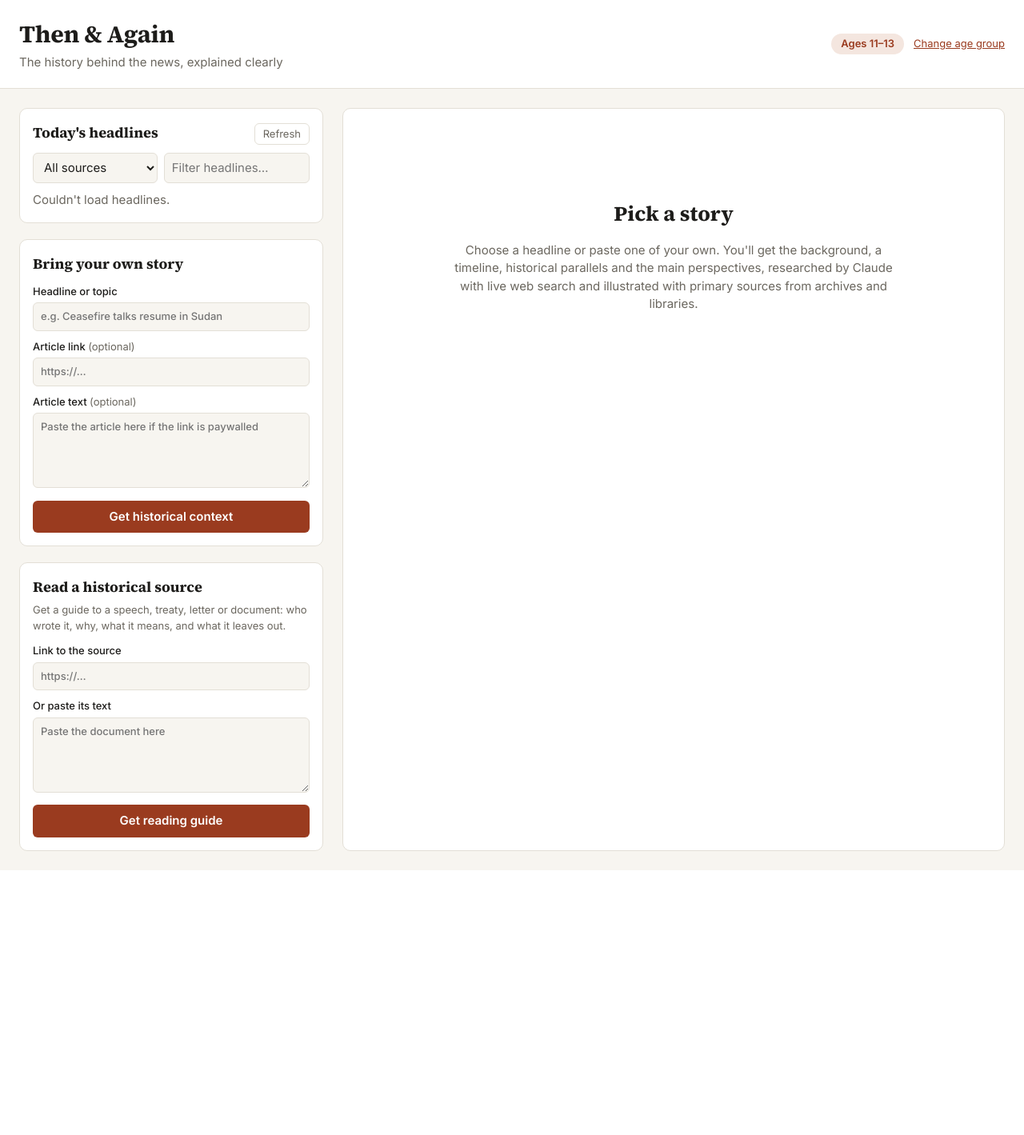
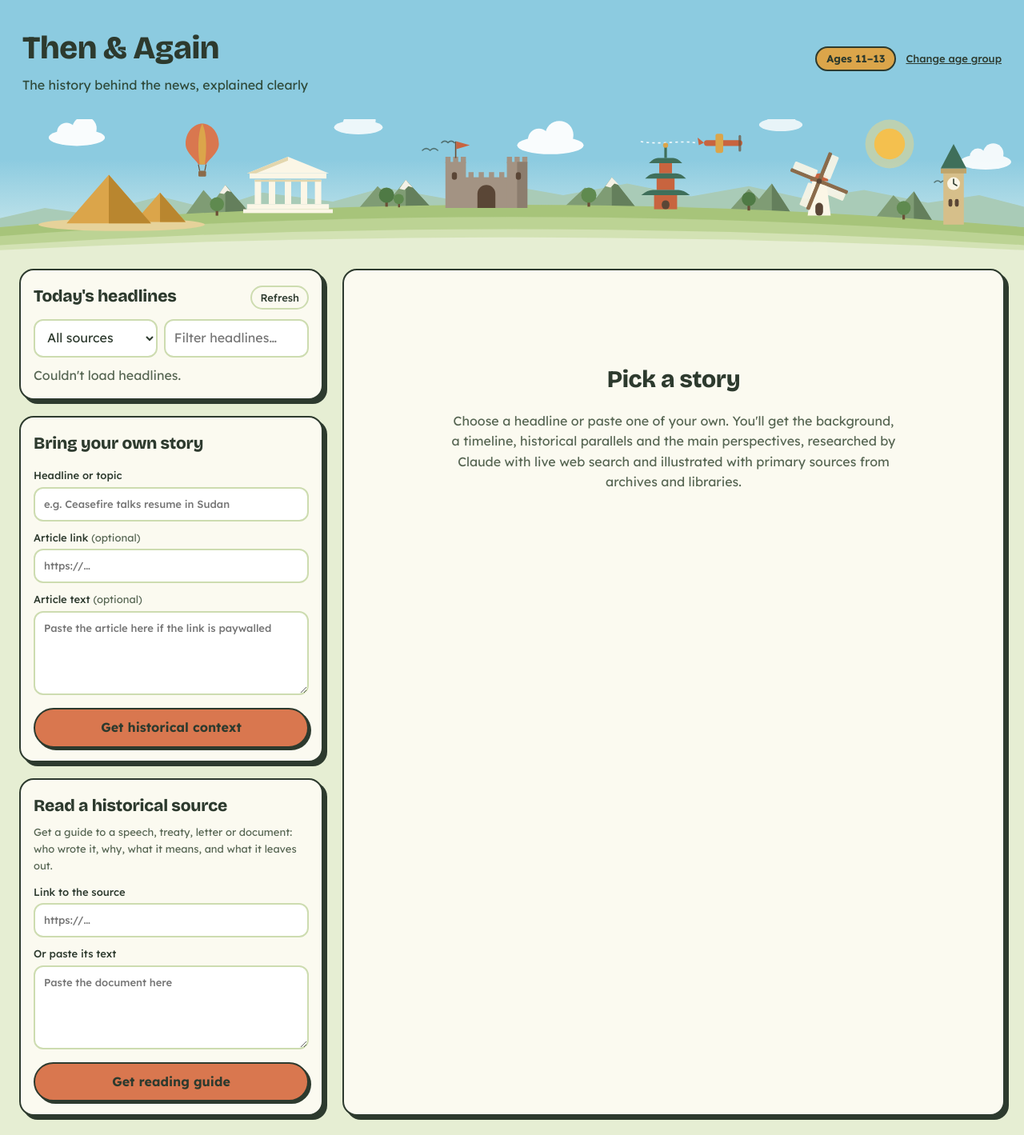
Before and after one commit to Arabella-B/Alubend-Internship, a Flask app: page /11-13 in a window 1280 px wide. Shown: the whole page at 80% size. Before the commit the page ends 1088 px from the top, so only its background shows below. Run offline with Flask 3, Linux system fonts and the light colour scheme; data that the repository does not hold is empty.

Commit message:
Give the 11-13 page its own earthy, illustrated design
A flat-illustrated history horizon (pyramids, a Greek temple, a castle,
a pagoda, a windmill and a clock tower under a daytime sky) runs across
the top and fades into a meadow-green page. Bold rounded type, outlined
cards, highlighter headings and a stepping-stone timeline make it
friendlier for younger readers without looking babyish. The styles load
only on the 11-13 page, so 13-17 and 18+ are unchanged.

Co-Authored-By: Claude Opus 5.5 <noreply@anthropic.com>

```diff
--- /dev/null
+++ b/static/kids.css
@@ -0,0 +1,245 @@
+/* Ages 11-13 theme. Loaded only on that page, on top of style.css.
+   Flat, storybook earth colours (forest green, terracotta, ochre, leaf green, sky blue on
+   parchment) with chunky outlines, offset "sticker" shadows and highlighter headings:
+   playful, but built for reading. */
+
+:root {
+  --bg: #e6eed3;  /* the meadow at the bottom of the banner */
+  --surface: #fbfaf0;
+  --text: #2d3a2e;
+  --muted: #566552;
+  --border: #cddcb0;
+  --ink: #2d3a2e;
+  --shadow: #2d3a2e;
+  --accent: #a3482a;
+  --accent-soft: #f6ddd0;
+  --terracotta: #d9774f;
+  --ochre: #dba54a;
+  --leaf: #6f9a5a;
+  --sky: #6fb0cc;
+  --hl-1: #f3dc9f;
+  --hl-2: #d3e6bd;
+  --hl-3: #f4cbb6;
+  --hl-4: #cfe6ef;
+  --field: #ffffff;
+  --serif: "Lexend", "Trebuchet MS", sans-serif;
+  --sans: "Lexend", "Trebuchet MS", sans-serif;
+  --display: "Bricolage Grotesque", "Lexend", sans-serif;
+}
+
+/* In dark mode the meadow fades into the dark page below the banner. */
+@media (prefers-color-scheme: dark) {
+  .horizon::after {
+    content: "";
+    position: absolute;
+    left: 0;
+    right: 0;
+    bottom: -44px;
+    height: 84px;
+    background: linear-gradient(rgba(167, 196, 122, 0), #a7c47a 28%, #55734a 62%, var(--bg));
+  }
+  body .layout { padding-top: 56px; }
+}
+
+@media (prefers-color-scheme: dark) {
+  :root {
+    --bg: #1b2419;
+    --surface: #232d25;
+    --text: #f3eedc;
+    --muted: #b9c2b1;
+    --border: #3a4a3c;
+    --ink: #0d130e;
+    --shadow: #0d130e;
+    --accent: #eba184;
+    --accent-soft: #3d2e25;
+    --hl-1: #66511f;
+    --hl-2: #34502e;
+    --hl-3: #6b3826;
+    --hl-4: #26485a;
+    --field: #1c251e;
+  }
+}
+
+body { font-size: 16px; line-height: 1.6; }
+h1, h2, h3, h4 { font-family: var(--display); letter-spacing: -0.01em; }
+
+/* Masthead: the title sits in the daytime sky, above the history horizon. */
+.masthead {
+  padding: 28px 28px 30px;
+  border-bottom: none;
+  background: #8ccbe0;
+  color: #2d3a2e;
+}
+.horizon {
+  position: relative;
+  height: 175px;
+  margin-top: -1px;
+  background: #8ccbe0 url("img/history-horizon.svg") center bottom / cover no-repeat;
+}
+.masthead h1 { font-size: 40px; font-weight: 800; }
+.masthead .home-link { color: #2d3a2e; }
+.masthead .tagline { color: #2f4a3a; font-size: 16px; }
+.age-badge {
+  background: var(--ochre);
+  color: #2d3a2e;
+  border: 2px solid #2d3a2e;
+}
+.age-switch a { color: #2d3a2e; font-weight: 500; }
+
+/* Panels and the reading area: outlined cards with an offset shadow. */
+.panel,
+.content {
+  border: 2px solid var(--ink);
+  border-radius: 18px;
+  box-shadow: 5px 5px 0 var(--shadow);
+}
+.layout { padding-top: 12px; }
+.panel h2 { font-size: 21px; font-weight: 800; }
+
+input, select, textarea {
+  background: var(--field);
+  border: 2px solid var(--border);
+  border-radius: 12px;
+  padding: 9px 11px;
+}
+input:focus, select:focus, textarea:focus { outline: none; border-color: var(--terracotta); }
+
+button.primary {
+  background: var(--terracotta);
+  color: #2d3a2e;
+  border: 2px solid var(--ink);
+  border-radius: 999px;
+  padding: 10px 14px;
+  font-weight: 700;
+  box-shadow: 3px 3px 0 var(--shadow);
+  transition: transform 0.1s, box-shadow 0.1s;
+}
+button.primary:hover { transform: translate(-1px, -1px); box-shadow: 4px 4px 0 var(--shadow); }
+button.primary:active { transform: translate(2px, 2px); box-shadow: 1px 1px 0 var(--shadow); }
+button.ghost { border: 2px solid var(--border); border-radius: 999px; color: var(--text); font-weight: 500; }
+
+/* Headlines */
+.headlines li + li { border-top: 2px dashed var(--border); }
+.headline { border-radius: 12px; padding: 10px 8px; }
+.headline:hover, .headline.active { background: var(--hl-1); }
+.headline .title { font-family: var(--display); font-size: 17px; font-weight: 700; }
+.headline .meta { font-weight: 500; }
+
+/* Empty and loading states */
+.empty h2 { font-size: 30px; font-weight: 800; }
+.spinner { border: 4px solid var(--border); border-top-color: var(--terracotta); }
+.loading-title { font-family: var(--display); font-weight: 700; }
+
+/* Briefing */
+.kicker {
+  display: inline-block;
+  background: var(--ink);
+  color: #fbf6e6;
+  border-radius: 999px;
+  padding: 3px 12px;
+  letter-spacing: 0.06em;
+}
+@media (prefers-color-scheme: dark) { .kicker { background: var(--ochre); color: #2d3a2e; } }
+.briefing > h2, #guide-body > h2 { font-size: 34px; font-weight: 800; line-height: 1.15; }
+
+.lede {
+  border: none;
+  gap: 14px;
+  padding: 0;
+}
+.lede > div {
+  background: var(--hl-2);
+  border: 2px solid var(--ink);
+  border-radius: 14px;
+  padding: 14px 16px;
+}
+.lede > div:nth-child(2) { background: var(--hl-1); }
+.lede h3 { color: var(--text); font-weight: 700; }
+
+/* Section headings look underlined with a highlighter, in rotating colours. */
+h3.section {
+  display: inline-block;
+  font-size: 23px;
+  font-weight: 800;
+  margin: 36px 0 14px;
+  padding: 0 4px;
+  background: linear-gradient(transparent 55%, var(--hl-1) 55%, var(--hl-1) 92%, transparent 92%);
+}
+.briefing h3.section:nth-of-type(4n + 2) { background-image: linear-gradient(transparent 55%, var(--hl-2) 55%, var(--hl-2) 92%, transparent 92%); }
+.briefing h3.section:nth-of-type(4n + 3) { background-image: linear-gradient(transparent 55%, var(--hl-3) 55%, var(--hl-3) 92%, transparent 92%); }
+.briefing h3.section:nth-of-type(4n) { background-image: linear-gradient(transparent 55%, var(--hl-4) 55%, var(--hl-4) 92%, transparent 92%); }
+
+.prose p { font-family: var(--sans); font-size: 17px; line-height: 1.75; }
+
+/* Timeline: a dashed path with coloured stepping stones. */
+.timeline { border-left: 3px dashed var(--border); padding-left: 20px; }
+.timeline li::before {
+  left: -30px;
+  top: 3px;
+  width: 16px;
+  height: 16px;
+  background: var(--terracotta);
+  border: 2px solid var(--ink);
+}
+.timeline li:nth-child(4n + 2)::before { background: var(--ochre); }
+.timeline li:nth-child(4n + 3)::before { background: var(--leaf); }
+.timeline li:nth-child(4n)::before { background: var(--sky); }
+.timeline .date {
+  display: inline-block;
+  font-family: var(--display);
+  font-size: 14px;
+  font-weight: 800;
+  color: var(--text);
+  margin-right: 6px;
+}
+
+.card {
+  border: 2px solid var(--ink);
+  border-radius: 14px;
+  background: var(--surface);
+  box-shadow: 3px 3px 0 var(--shadow);
+}
+.card h4 { font-family: var(--display); font-weight: 700; }
+.card strong, .pairs dd.memory strong, .figure-critical strong { color: var(--accent); }
+
+.pairs dt { font-family: var(--display); font-size: 17px; }
+.pairs dd.memory { border-left: 4px solid var(--hl-3); }
+.terms div {
+  background: var(--hl-2);
+  border-radius: 12px;
+  padding: 2px 12px 10px;
+  margin-bottom: 10px;
+}
+
+.kind { border: 2px solid var(--ink); border-radius: 999px; color: var(--text); background: var(--hl-1); }
+.guide-button { border: 2px solid var(--ink); color: var(--text); background: var(--surface); font-weight: 500; }
+.guide-button:hover { background: var(--hl-1); }
+
+/* Images look like snapshots pinned into a scrapbook. */
+.figure-side,
+.figure-inline {
+  background: var(--surface);
+  border: 2px solid var(--ink);
+  border-radius: 10px;
+  padding: 10px;
+  box-shadow: 4px 4px 0 var(--shadow);
+  transform: rotate(-1.2deg);
+}
+.timeline .figure-inline { transform: rotate(1deg); }
+.figure img { border: 2px solid var(--ink); border-radius: 8px; }
+.figure-side img, .figure-inline img { border-width: 0; border-radius: 4px; }
+
+.disclaimer { border-top: 2px dashed var(--border); }
+
+@media (max-width: 860px) {
+  .masthead { padding: 20px 16px 22px; }
+  .horizon { height: 120px; }
+  .masthead h1 { font-size: 32px; }
+  .briefing > h2, #guide-body > h2 { font-size: 28px; }
+  .figure-side, .figure-inline { transform: none; }
+}
+
+@media (prefers-reduced-motion: reduce) {
+  button.primary { transition: none; }
+  button.primary:hover, button.primary:active { transform: none; }
+}
--- a/templates/index.html
+++ b/templates/index.html
@@ -7,6 +7,10 @@
   <link rel="preconnect" href="https://fonts.googleapis.com">
   <link href="https://fonts.googleapis.com/css2?family=Source+Serif+4:opsz,wght@8..60,400;8..60,600;8..60,700&family=Inter:wght@400;500;600&display=swap" rel="stylesheet">
   <link rel="stylesheet" href="{{ url_for('static', filename='style.css') }}">
+  {% if audience == '11-13' %}
+  <link href="https://fonts.googleapis.com/css2?family=Bricolage+Grotesque:opsz,wght@12..96,700;12..96,800&family=Lexend:wght@400;500;700&display=swap" rel="stylesheet">
+  <link rel="stylesheet" href="{{ url_for('static', filename='kids.css') }}">
+  {% endif %}
 </head>
 <body data-audience="{{ audience }}">
   <header class="masthead masthead-row">
@@ -19,6 +23,7 @@
       <a href="{{ url_for('menu') }}" class="small">Change age group</a>
     </div>
   </header>
+  {% if audience == '11-13' %}<div class="horizon" aria-hidden="true"></div>{% endif %}
 
   <main class="layout">
     <aside class="sidebar">
```
Also changed, not shown: static/img/history-horizon.svg (added).
